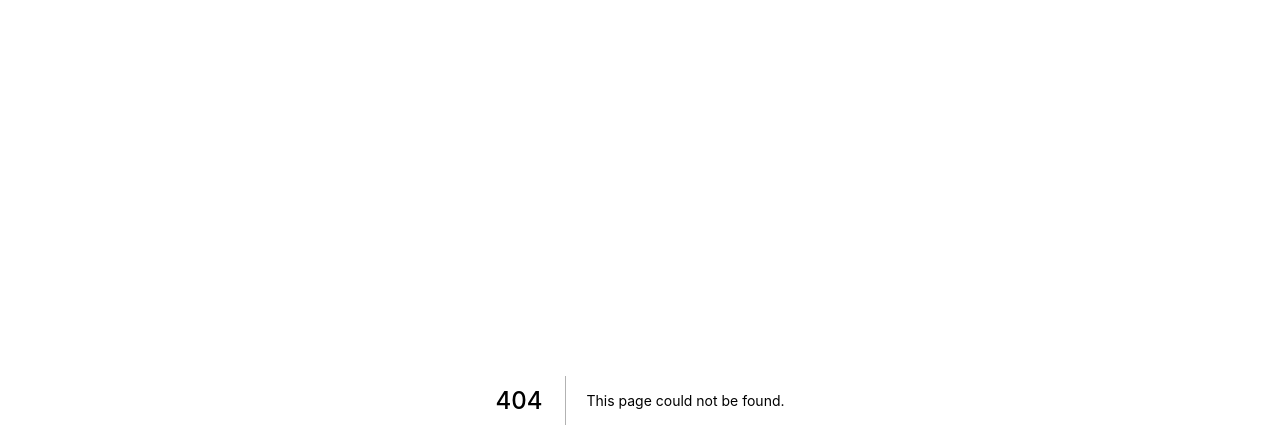
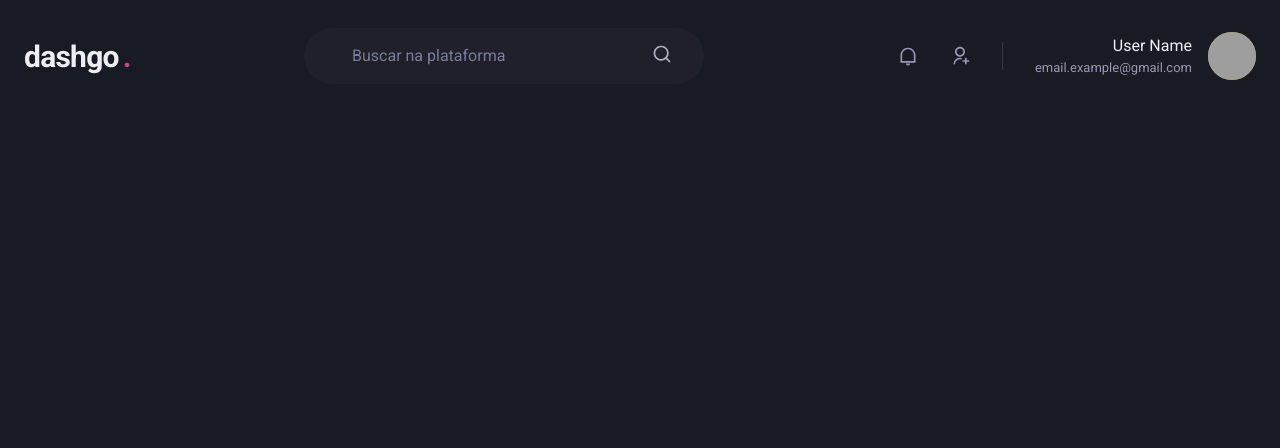
Before and after one commit to GianRossini/dashgo, a Next.js app: page /dashboard in a window 1280 px wide. Before the commit this address had no page. Shown: the top 448 px of the page. Built offline with nearby package versions, Linux system fonts and the light colour scheme; grey boxes are pictures that could not be loaded.

Commit message:
creates sign in and header components

```diff
--- a/package.json
+++ b/package.json
@@ -15,7 +15,8 @@
     "framer-motion": "^5.6.0",
     "next": "12.0.8",
     "react": "17.0.2",
-    "react-dom": "17.0.2"
+    "react-dom": "17.0.2",
+    "react-icons": "^4.3.1"
   },
   "devDependencies": {
     "@types/node": "17.0.9",
--- /dev/null
+++ b/src/components/Header.tsx
@@ -0,0 +1,80 @@
+import { Flex, Text, Input, Icon, HStack, Box, Avatar } from '@chakra-ui/react';
+
+import { RiNotificationLine, RiSearchLine, RiUserAddLine } from 'react-icons/ri';
+
+export function Header() {
+  return (
+    <Flex
+      as="header"
+      w="100%"
+      maxW={1480}
+      h="20"
+      align="center"
+      mx="auto"
+      mt="4"
+      px="6"
+    >
+      <Text
+        as="h1"
+        w="64"
+        fontSize="3xl"
+        fontWeight="bold"
+        letterSpacing="tight"
+      >
+        dashgo
+        <Text as="span" ml="1" color="pink.500">.</Text>
+      </Text>
+
+      <Flex
+        as="label"
+        flex="1"
+        px="8"
+        py="4"
+        ml="6"
+        maxW={400}
+        alignSelf="center"
+        color="gray.200"
+        position="relative"
+        bg="gray.800"
+        borderRadius="full"
+      >
+        <Input
+          color="gray.50"
+          variant="unstyled"
+          px="4"
+          mr="4"
+          placeholder="Buscar na plataforma"
+          _placeholder={{ color: 'gray.400' }}
+        />
+
+        <Icon as={RiSearchLine} fontSize="20" />
+      </Flex>
+
+      <Flex align="center" ml="auto">
+        <HStack
+          spacing="8"
+          mx="8"
+          pr="8"
+          py="1"
+          color="gray.300"
+          borderRightWidth={1}
+          borderColor="gray.700"
+        >
+          <Icon as={RiNotificationLine} fontSize="20" />
+          <Icon as={RiUserAddLine} fontSize="20" />
+        </HStack>
+
+        <Flex align="center">
+          <Box mr="4" textAlign="right">
+            <Text>User Name</Text>
+            <Text color="gray.300" fontSize="small">
+              email.example@gmail.com
+            </Text>
+          </Box>
+
+          <Avatar size="md" name="User Name" src="https://github.com/diego3g.png" />
+        </Flex>
+      </Flex>
+    </Flex>
+  );
+}
--- /dev/null
+++ b/src/pages/dashboard.tsx
@@ -0,0 +1,7 @@
+import { Header } from '../components/Header';
+
+export default function Dashboard() {
+  return (
+    <Header />
+  );
+}
```
Also changed, not shown: src/components/Form/Input.tsx (added, +24 -0 lines), src/pages/index.tsx (+37 -4 lines), 1 other file (tests, documents, lock files or other folders).
